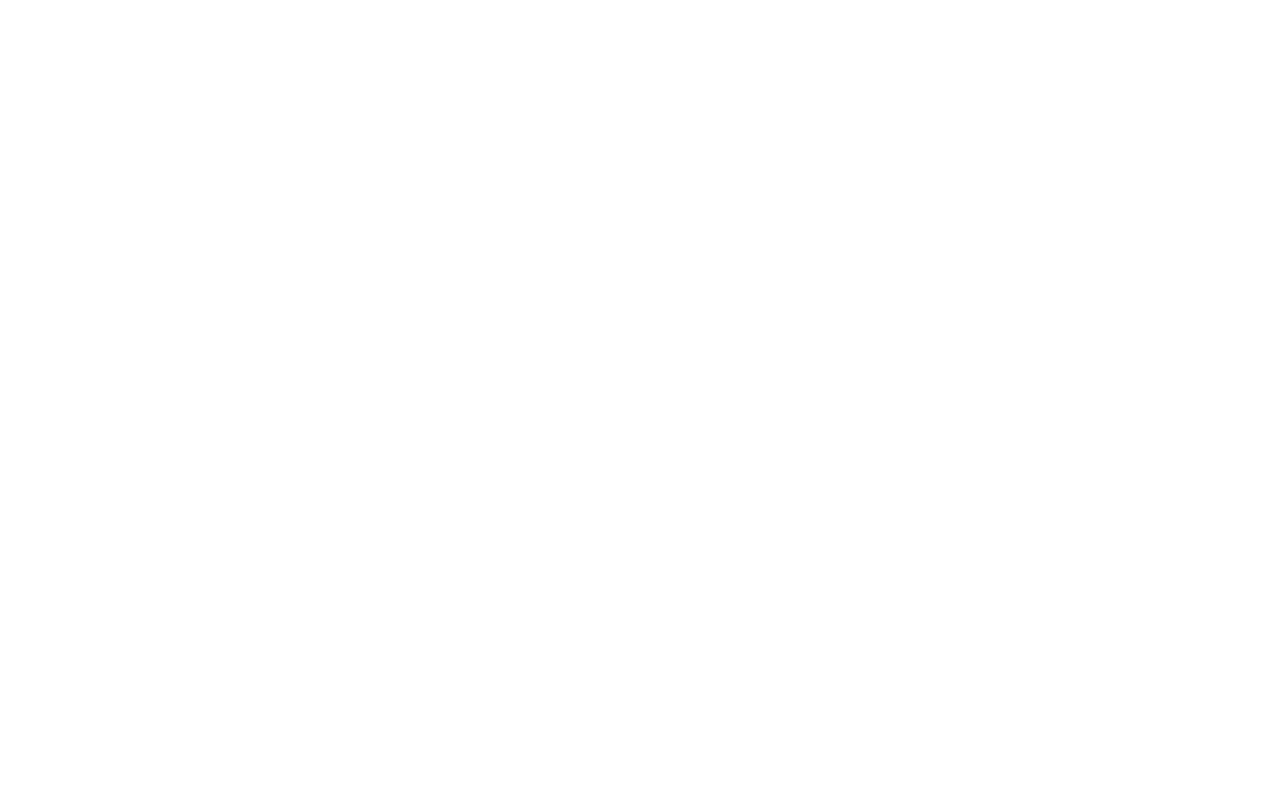
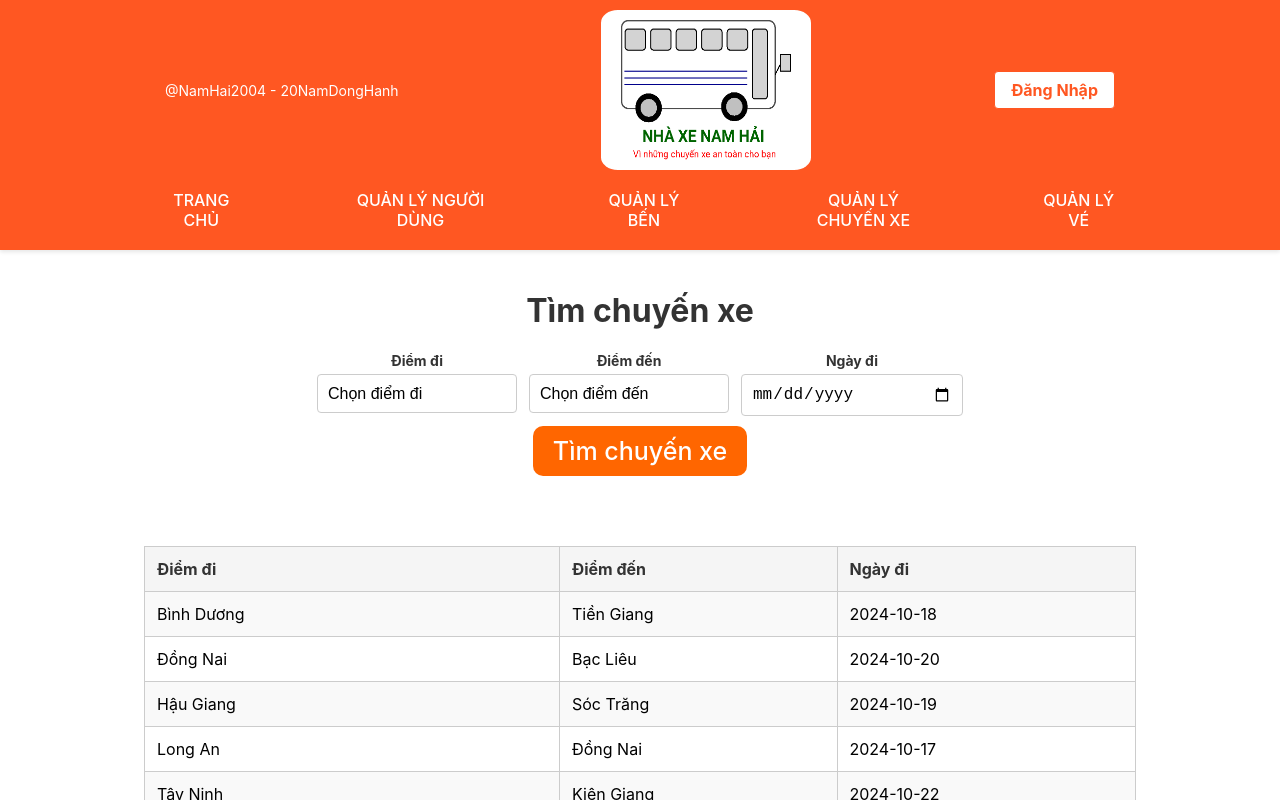
Before and after one commit to karuto1311/QuanLyVeXeKhach, a React (Vite) app in the folder frontend/WebXeKhach/: page /homeadmin in a window 1280 px wide. Before the commit this address had no page. Shown: the top 800 px of the page. Built offline with nearby package versions, Linux system fonts and the light colour scheme.

Commit message:
navbaramin + homeadmin

```diff
--- a/frontend/WebXeKhach/src/App.jsx
+++ b/frontend/WebXeKhach/src/App.jsx
@@ -14,6 +14,7 @@
 import ForgotPassword from "./ForgotPassword";
 import ResetPassword from "./ResetPassword";
 
+import HomeAdmin from "./HomeAdmin";
 import QlyBen from "./QlyBen";
 import AddNewStation from "./AddNewStation";
 import BusTicketSelection from "./BusTicketSelection";
@@ -46,6 +47,7 @@
           <Route path="/forgotpassword" element={<ForgotPassword />} />
           <Route path="/resetpassword" element={<ResetPassword />} />
 
+          <Route path="/homeadmin" element={<HomeAdmin />} />
           <Route path="/busticketselection" element={<BusTicketSelection />} />
           <Route path="/busticketform" element={<BusTicketForm />} />
 
--- /dev/null
+++ b/frontend/WebXeKhach/src/Components/NavbarAdmin.jsx
@@ -0,0 +1,98 @@
+import React, { useState, useEffect } from "react";
+import { Link } from "react-router-dom";
+import "../assets/Css/Navbar.css";
+import logo from "../assets/logo.png";
+import DropDownUser from "./DropDownUser";
+import Person from "../assets/person.png";
+import "../assets/Css/DropDownUser.css";
+import Arrow from "../assets/downArrow.png";
+
+function Navbar() {
+  const [openUser, setOpenUser] = useState(false);
+  const [staffData, setStaffData] = useState({
+    Email:'',
+    Password:'',
+    HoVaTen:'',
+    MaNV:''
+  })
+
+  useEffect(() => {
+
+    const user = localStorage.getItem('user');
+    if (user) {
+      try {
+        const parsedUser = JSON.parse(user); // Parse the stringified user object
+        setStaffData({
+          HoVaTen: parsedUser.HoVaTen || '',
+          Email: parsedUser.Email || '',
+          Password: parsedUser.Password || '',
+          MaNV: parsedUser.MaNV || ''
+        });
+      } catch (err) {
+        console.error('Error parsing user data from localStorage:', err);
+      }
+    }
+  }, []);
+
+  return (
+    <nav className="navbar">
+      <div className="navbar-top">
+        <div className="left-section">
+          <div className="footer-note">@NamHai2004 - 20NamDongHanh</div>
+        </div>
+        <div className="logo-container">
+          <img src={logo} alt="Xe Dai Nam" className="logo" />
+        </div>
+        {staffData.Email.length > 0 ? (
+          <div className="loginbtn">
+            <li>
+              <img src={Person} alt="User" />
+            </li>
+            <li style={{ color: 'white', fontWeight: 'bold' }}>
+              {staffData.HoVaTen}
+            </li>
+            <li>
+              <img
+                src={Arrow}
+                width={25}
+                height={25}
+                alt="Arrow"
+                onClick={() => setOpenUser((prev) => !prev)}
+              />
+            </li>
+          </div>
+        ) : (
+          <div className="loginbtn">
+            <li>
+              <Link to="/login">
+                <button>Đăng Nhập</button>
+              </Link>
+            </li>
+
+          </div>
+        )}
+      </div>
+      <ul className="navbar-bottom">
+        <li>
+          <Link to="/">TRANG CHỦ</Link>
+        </li>
+        <li>
+          <Link >QUẢN LÝ NGƯỜI DÙNG</Link>
+        </li>
+        <li>
+          <Link >QUẢN LÝ BẾN</Link>
+        </li>
+        <li>
+          <Link >QUẢN LÝ CHUYẾN XE</Link>
+        </li>
+        <li>
+          <Link >QUẢN LÝ VÉ</Link>
+        </li>
+
+      </ul>
+      {openUser && <DropDownUser />}
+    </nav>
+  );
+}
+
+export default Navbar;
--- /dev/null
+++ b/frontend/WebXeKhach/src/HomeAdmin.jsx
@@ -0,0 +1,16 @@
+import React from "react";
+import NavbarAdmin from "./Components/NavbarAdmin";
+import MainContent from "./Components/MainContent";
+import Footer from "./Components/Footer";
+
+function HomeAdmin() {
+  return (
+    <div className="Home">
+      <NavbarAdmin />
+      <MainContent />
+      <Footer />
+    </div>
+  );
+}
+
+export default HomeAdmin;
```
Also changed, not shown: frontend/WebXeKhach/src/Components/DropDownAcc.jsx (added, +16 -0 lines).
